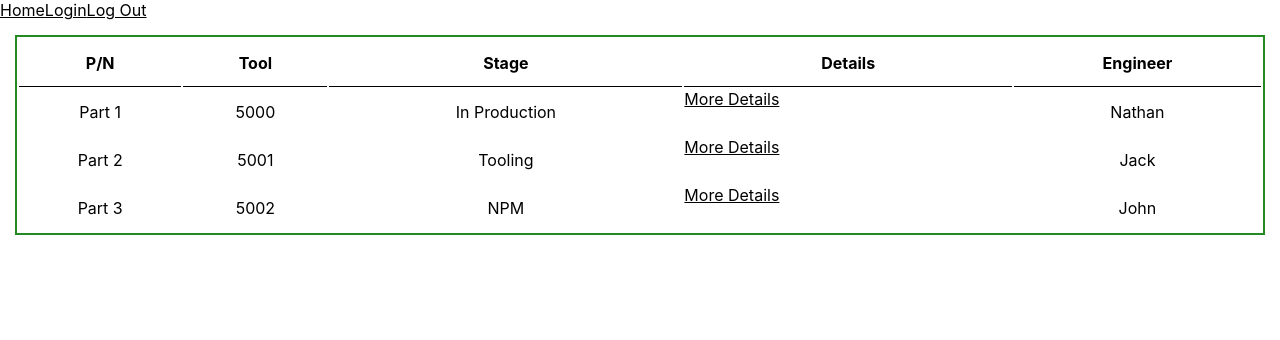
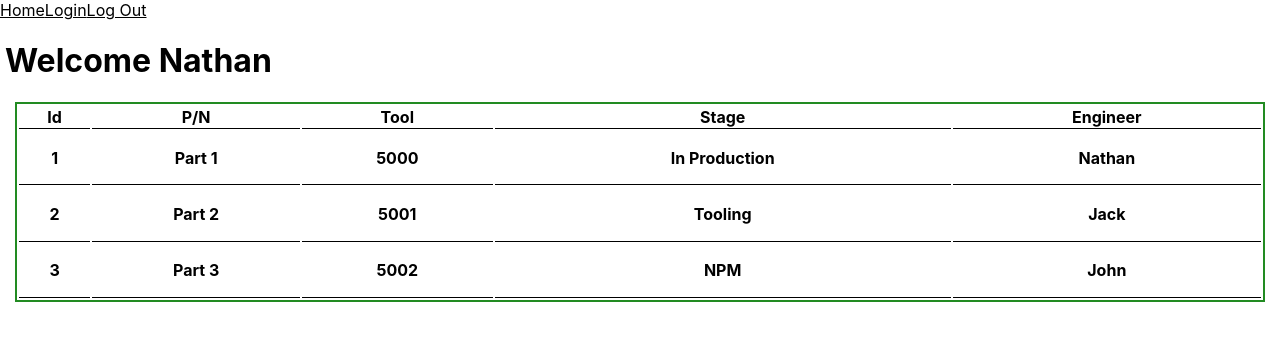
Before and after one commit to Wxmnath/engineering-samples-tracker, a React (Create React App) app: page / in a window 1280 px wide. Shown: the top 340 px of the page. Built offline with nearby package versions, Linux system fonts and the light colour scheme.

Commit message:
hard coded data moved to projectdata

```diff
--- a/src/Components/ProjectList.js
+++ b/src/Components/ProjectList.js
@@ -1,54 +1,38 @@
 /* eslint-disable react/no-array-index-key */
 import React from "react";
+import ProjectsData from "../Data/ProjectsData";
 import "../Styles/ProjectList.css";
-
-const projectData = [
-  {
-    Part: "Part 1",
-    Tool: 5000,
-    Stage: "In Production",
-    Engineer: "Nathan",
-  },
-  {
-    Part: "Part 2",
-    Tool: 5001,
-    Stage: "Tooling",
-    Engineer: "Jack",
-  },
-  {
-    Part: "Part 3",
-    Tool: 5002,
-    Stage: "NPM",
-    Engineer: "John",
-  },
-];
-
-const moreDetails = "";
+import "../Styles/NameTitle.css";
 
 function ProjectList() {
   return (
+    <>
+      <div className="welcome-title">
+        <h1>Welcome Nathan</h1>
+      </div>
       <div className="project-list">
         <table>
-        <tr>
+          <thead>
+            <th>Id</th>
             <th>P/N</th>
             <th>Tool</th>
             <th>Stage</th>
-          <th>Details</th>
             <th>Engineer</th>
-        </tr>
-        {projectData.map((project) => {
+          </thead>
+          {ProjectsData.map((project) => {
             return (
               <tr>
-              <td>{project.Part}</td>
-              <td>{project.Tool}</td>
-              <td>{project.Stage}</td>
-              <a href={moreDetails}>More Details</a>
-              <td>{project.Engineer}</td>
+                <th> {project.id}</th>
+                <th>{project.Part} </th>
+                <th>{project.Tool}</th>
+                <th>{project.Stage}</th>
+                <th>{project.Engineer}</th>
               </tr>
             );
           })}
         </table>
       </div>
+    </>
   );
 }
 
--- /dev/null
+++ b/src/Data/ProjectsData.js
@@ -0,0 +1,25 @@
+const ProjectsData = [
+  {
+    id: 1,
+    Part: "Part 1",
+    Tool: 5000,
+    Stage: "In Production",
+    Engineer: "Nathan",
+  },
+  {
+    id: 2,
+    Part: "Part 2",
+    Tool: 5001,
+    Stage: "Tooling",
+    Engineer: "Jack",
+  },
+  {
+    id: 3,
+    Part: "Part 3",
+    Tool: 5002,
+    Stage: "NPM",
+    Engineer: "John",
+  },
+];
+
+export default ProjectsData;
```
Lines whose indentation alone changed are shown as unchanged.
